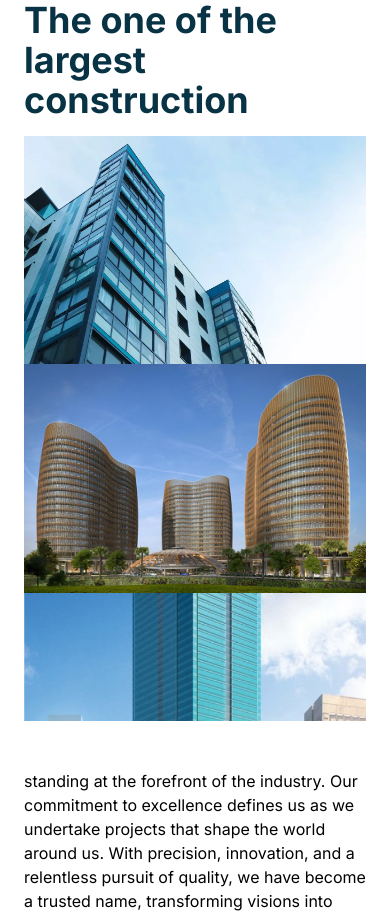
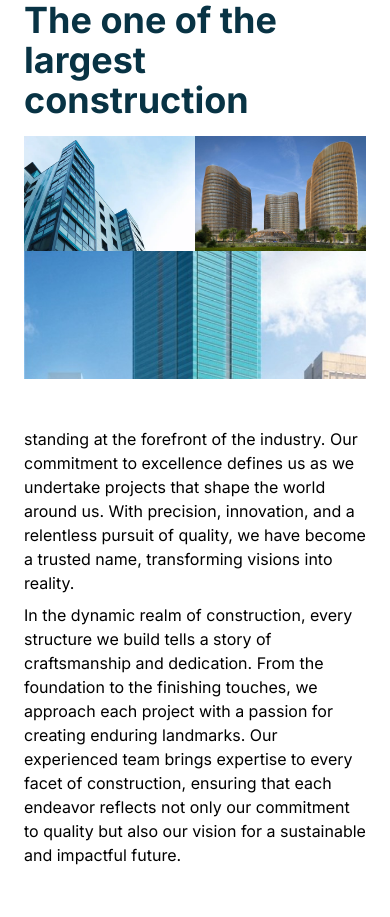
Before and after one commit to Abelakmal/pwd-companyProfile, a Next.js app: page / in a window 390 px wide. Shown: the part 2320-3237 px from the top of the page. Built offline with nearby package versions, Linux system fonts and the light colour scheme.

Commit message:
fix overview 3

```diff
--- a/app/components/Jumbotron.js
+++ b/app/components/Jumbotron.js
@@ -5,7 +5,7 @@ import Link from 'next/link';
 const Jumbotron = () => {
   return (
     <section className=" scroll-smooth" id="up">
-      <Image src="/hero3.jpg" width={1480} quality={100} height={100} alt="main image" className="h-screen absolute object-cover" />
+      <Image src="/hero3.jpg" width={1480}  height={100} alt="main image" className="h-screen absolute object-cover" />
       <div className="flex flex-col backdrop-blur-sm xl:w-1/2   h-screen justify-between">
         <div className=" text-white flex flex-col justify-center xl:pl-20 max-md:pl-12 mt-28 max-xl:p-20">
           <h1 className="text-4xl max-md:text-2xl font-bold mb-4">
--- a/app/components/companyOverview/Overview3.js
+++ b/app/components/companyOverview/Overview3.js
@@ -3,7 +3,7 @@ import React from 'react';
 const Overview3 = () => {
   return (
     <section className="lg:flex mx-4 mt-20 gap-3">
-      <div className="grid grid-cols-2 lg:w-1/2 max-md:hidden">
+      <div className="lg:grid grid-cols-2 lg:w-1/2 hidden  ">
         <div className="h-full">
           <img src="/img1.webp" alt="gambar bangunan" />
         </div>
@@ -21,14 +21,14 @@ const Overview3 = () => {
             The one of the largest <br /> construction
           </span>
         </h1>
-        <div className="grid grid-cols-2 lg:w-1/2 max-md:block hidden max-md:mb-12">
+        <div className="grid grid-cols-2 lg:w-1/2 lg:hidden max-md:mb-12">
           <div className="h-full">
-            <img src="/img1.webp" alt="gambar bangunan" />
+            <img src="/img1.webp" alt="gambar bangunan" className=" h-full w-full object-cover" />
           </div>
           <div className="xl:row-span-2">
-            <img src="/img3.jpg" alt="gambar bangunan" className=" h-full object-cover" />
+            <img src="/img3.jpg" alt="gambar bangunan" className=" w-full h-full object-cover" />
           </div>
-          <div className="h-full max-md:h-32 w-full max-xl:col-span-2   max-md:col-start-1 max-md:col-end-3 ">
+          <div className="h-full max-lg:h-32 w-full max-xl:col-span-2   max-md:col-start-1 max-md:col-end-3 ">
             <img src="/img2.jpg" alt="gambar bangunan" className=" w-full h-full object-cover" />
           </div>
         </div>
```
